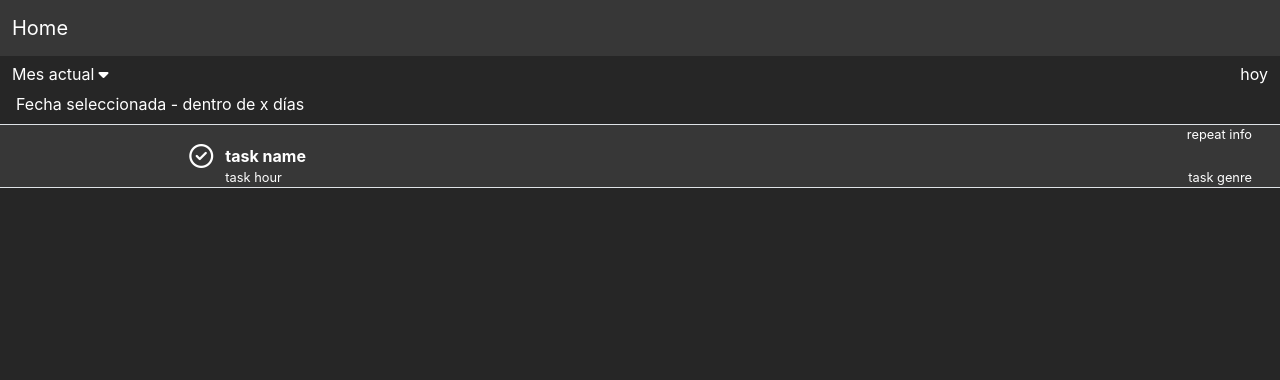
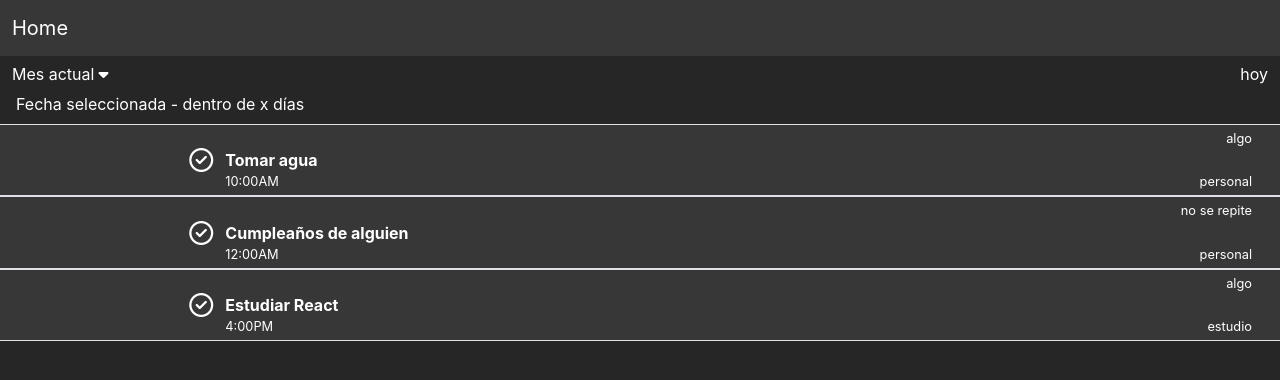
Before and after one commit to fede-vazquez/tasklist_react, a React (Create React App) app: page /tasklist in a window 1280 px wide. Shown: the top 380 px of the page. Built offline with nearby package versions, Linux system fonts and the light colour scheme.

Commit message:
Crea componente para mostrar que días se repite una tarea. Organiza mejor como llegan las tareas y su información a los componentes. Agrega un listado de tareas para tener una idea de como va a llegar la información, y probar su funcionalidad.

```diff
--- a/src/components/task_list/DateTaskList.jsx
+++ b/src/components/task_list/DateTaskList.jsx
@@ -2,10 +2,49 @@ import React from "react";
 import TaskItem from "./TaskItem";
 
 function DateTaskList({ date }) {
+  // Maqueta de como se verán las tareas en el local storage.
+  const tasks = [
+    {
+      repeatDays: [
+        "Lunes",
+        "Martes",
+        "Miércoles",
+        "Jueves",
+        "Viernes",
+        "Sábado",
+        "Domingo",
+      ],
+      dateRepeat: null,
+      name: "Tomar agua",
+      hour: "10:00AM",
+      genre: "personal",
+    },
+    {
+      repeatDays: ["no repeat"],
+      dateRepeat: null,
+      name: "Cumpleaños de alguien",
+      hour: "12:00AM",
+      genre: "personal",
+    },
+    {
+      repeatDays: ["everyday"],
+      dateRepeat: null,
+      name: "Estudiar React",
+      hour: "4:00PM",
+      genre: "estudio",
+    },
+  ];
+
   return (
     <div className="text-white bg-2">
       <ul>
-        <TaskItem />
+        {tasks.map((task, i) => {
+          return (
+            <li key={task.name + i}>
+              <TaskItem task={task} />
+            </li>
+          );
+        })}
       </ul>
     </div>
   );
--- a/src/components/task_list/SelectMonth.jsx
+++ b/src/components/task_list/SelectMonth.jsx
@@ -37,7 +37,7 @@ function SelectMonth({ actualMonth }) {
           aria-expanded="false"
         >
           {selectedMonth}
-          <i class="fa-solid fa-caret-down ps-1 text-white"></i>
+          <i className="fa-solid fa-caret-down ps-1 text-white"></i>
         </button>
         <ul className="dropdown-menu p-0 bg-1">
           {monthList.map((month) => {
--- a/src/components/task_list/TaskItem.jsx
+++ b/src/components/task_list/TaskItem.jsx
@@ -1,21 +1,22 @@
 import React from "react";
+import TaskRepeatInfo from "./taskRepeatInfo";
 
-function TaskItem() {
+function TaskItem({ task }) {
   // Maqueta para las tareas, luego será dinámico.
   return (
-    <li className="row m-0 border border-start-0 border-end-0">
+    <div className="row m-0 border border-start-0 border-end-0 py-1">
       <div className="col-2 d-flex align-items-center p-0 justify-content-end">
-        <i class="fa-regular fa-circle-check fs-4"></i>
+        <i className="fa-regular fa-circle-check fs-4"></i>
       </div>
       <div className="col-10">
-        <p className="text-end pe-3 fs-7">repeat info</p>
-        <p className="fw-bolder">task name</p>
+        <TaskRepeatInfo daysRepeat={task.repeatDays} />
+        <p className="fw-bolder">{task.name}</p>
         <div className="d-flex justify-content-between">
-          <p className="fs-7">task hour</p>
-          <p className="fs-7 pe-3">task genre</p>
+          <p className="fs-7">{task.hour}</p>
+          <p className="fs-7 pe-3">{task.genre}</p>
         </div>
       </div>
-    </li>
+    </div>
   );
 }
 
--- /dev/null
+++ b/src/components/task_list/taskRepeatInfo.jsx
@@ -0,0 +1,12 @@
+import React from "react";
+
+function TaskRepeatInfo({ daysRepeat }) {
+  let taskRepeatInfo = "algo";
+
+  if (daysRepeat == "no repeat") {
+    taskRepeatInfo = "no se repite";
+  }
+  return <p className="text-end pe-3 fs-7">{taskRepeatInfo}</p>;
+}
+
+export default TaskRepeatInfo;
```
Also changed, not shown: public/manifest.json.
